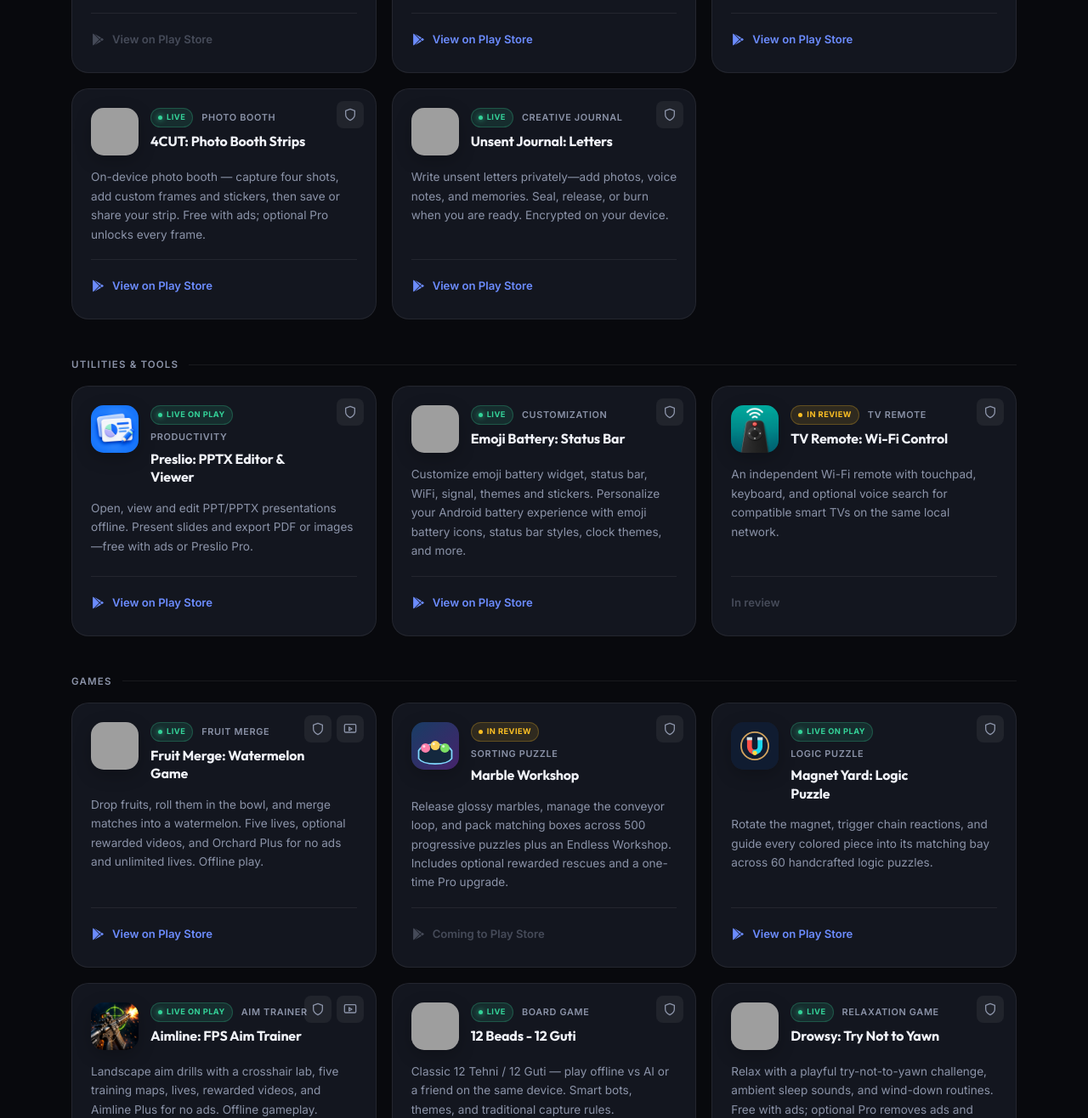
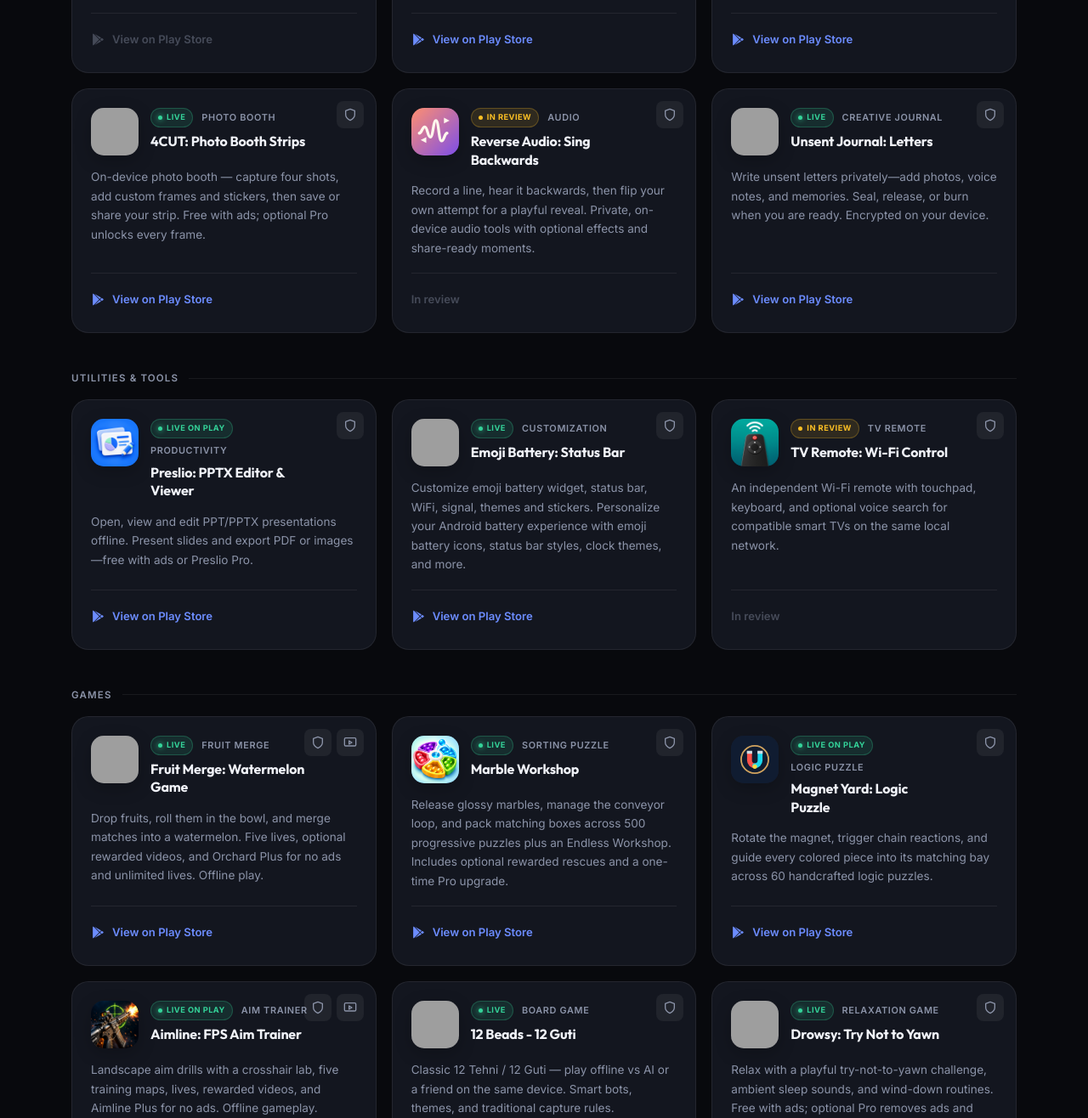
Before and after one commit to Novixa-Labs/web, a plain HTML site: page index.html in a window 1280 px wide. Shown: the part 1471-2787 px from the top of the page at 85% size. Drawn offline with Linux system fonts and the light colour scheme; grey boxes are pictures that could not be loaded.

Commit message:
Add Reverse Audio card and publish Marble Workshop

```diff
--- a/index.html
+++ b/index.html
@@ -743,6 +743,22 @@
             </div>
           </article>
 
+          <article class="app-card" data-accent="orange">
+            <div class="card-actions">
+              <a class="card-privacy" href="reverse-audio/privacy.html" target="_blank" rel="noopener noreferrer" aria-label="Reverse Audio privacy policy" title="Privacy policy">
+                <svg viewBox="0 0 24 24" fill="none" stroke="currentColor" stroke-width="2" stroke-linecap="round" stroke-linejoin="round" aria-hidden="true"><path d="M12 22s8-4 8-10V5l-8-3-8 3v7c0 6 8 10 8 10z"/></svg>
+              </a>
+            </div>
+            <div class="app-card-top">
+              <div class="app-icon has-img"><img src="reverse-audio/icon.svg" alt="Reverse Audio app icon" width="56" height="56" loading="lazy" decoding="async" /></div>
+              <div class="app-meta"><div class="app-meta-top"><span class="status status-beta">In review</span><span class="type">Audio</span></div><h3>Reverse Audio: Sing Backwards</h3></div>
+            </div>
+            <div class="app-card-body">
+              <p>Record a line, hear it backwards, then flip your own attempt for a playful reveal. Private, on-device audio tools with optional effects and share-ready moments.</p>
+              <div class="app-card-footer"><span class="btn btn-play btn-disabled" aria-label="Reverse Audio availability">In review</span></div>
+            </div>
+          </article>
+
           <article class="app-card" data-accent="rose">
             <div class="card-actions">
             <a class="card-privacy" href="unsent-journal/privacy.html" target="_blank" rel="noopener noreferrer" aria-label="Unsent Journal privacy policy" title="Privacy policy">
@@ -932,11 +948,11 @@
             </div>
             <div class="app-card-top">
               <div class="app-icon has-img">
-                <img src="marble-workshop/icon.svg" alt="Marble Workshop app icon" width="56" height="56" loading="lazy" decoding="async" />
+                <img src="marble-workshop/icon.png" alt="Marble Workshop app icon" width="56" height="56" loading="lazy" decoding="async" />
               </div>
               <div class="app-meta">
                 <div class="app-meta-top">
-                  <span class="status status-beta">In review</span>
+                  <span class="status status-live">Live</span>
                   <span class="type">Sorting puzzle</span>
                 </div>
                 <h3>Marble Workshop</h3>
@@ -945,10 +961,10 @@
             <div class="app-card-body">
               <p>Release glossy marbles, manage the conveyor loop, and pack matching boxes across 500 progressive puzzles plus an Endless Workshop. Includes optional rewarded rescues and a one-time Pro upgrade.</p>
               <div class="app-card-footer">
-                <span class="btn btn-play btn-disabled" aria-disabled="true">
+                <a class="btn btn-play" target="_blank" rel="noopener noreferrer" href="https://play.google.com/store/apps/details?id=com.marbleworkshop.game">
                   <svg viewBox="0 0 24 24" fill="currentColor" aria-hidden="true"><path d="M3 20.5V3.5C3 2.91 3.34 2.39 3.84 2.15L13.69 12L3.84 21.85C3.34 21.6 3 21.09 3 20.5ZM16.81 15.12L6.05 21.34L14.54 12.85L16.81 15.12ZM20.16 10.81C20.5 11.08 20.75 11.5 20.75 12C20.75 12.5 20.53 12.9 20.18 13.18L17.89 14.5L15.39 12L17.89 9.5L20.16 10.81ZM6.05 2.66L16.81 8.88L14.54 11.15L6.05 2.66Z"/></svg>
-                  Coming to Play Store
-                </span>
+                  View on Play Store
+                </a>
               </div>
             </div>
           </article>
```
Also changed, not shown: reverse-audio/privacy.html (added, +1 -0 lines), reverse-audio/support.html (added, +1 -0 lines), reverse-audio/terms.html (added, +1 -0 lines), sitemap.xml (+15 -0 lines), marble-workshop/icon.png (added), reverse-audio/icon.svg (added).
